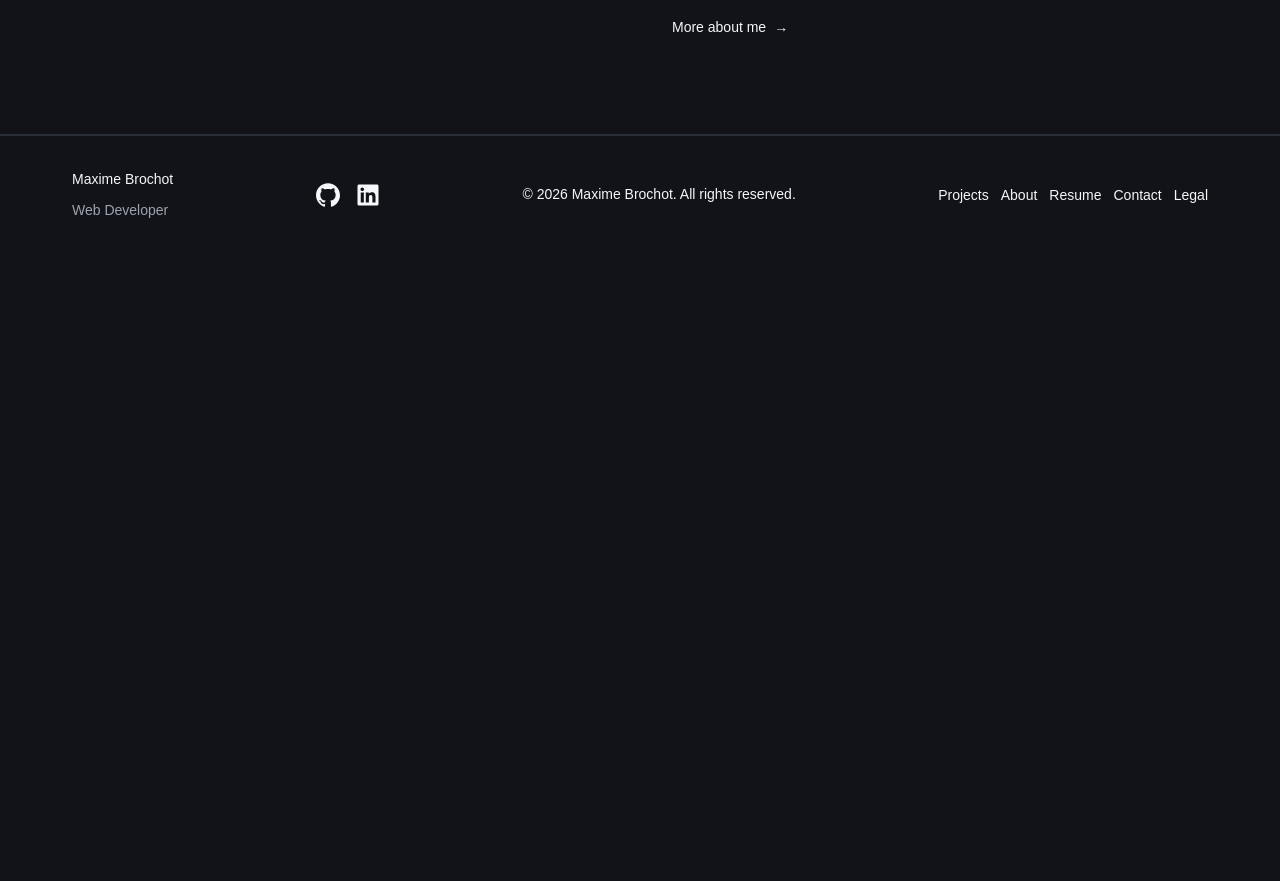
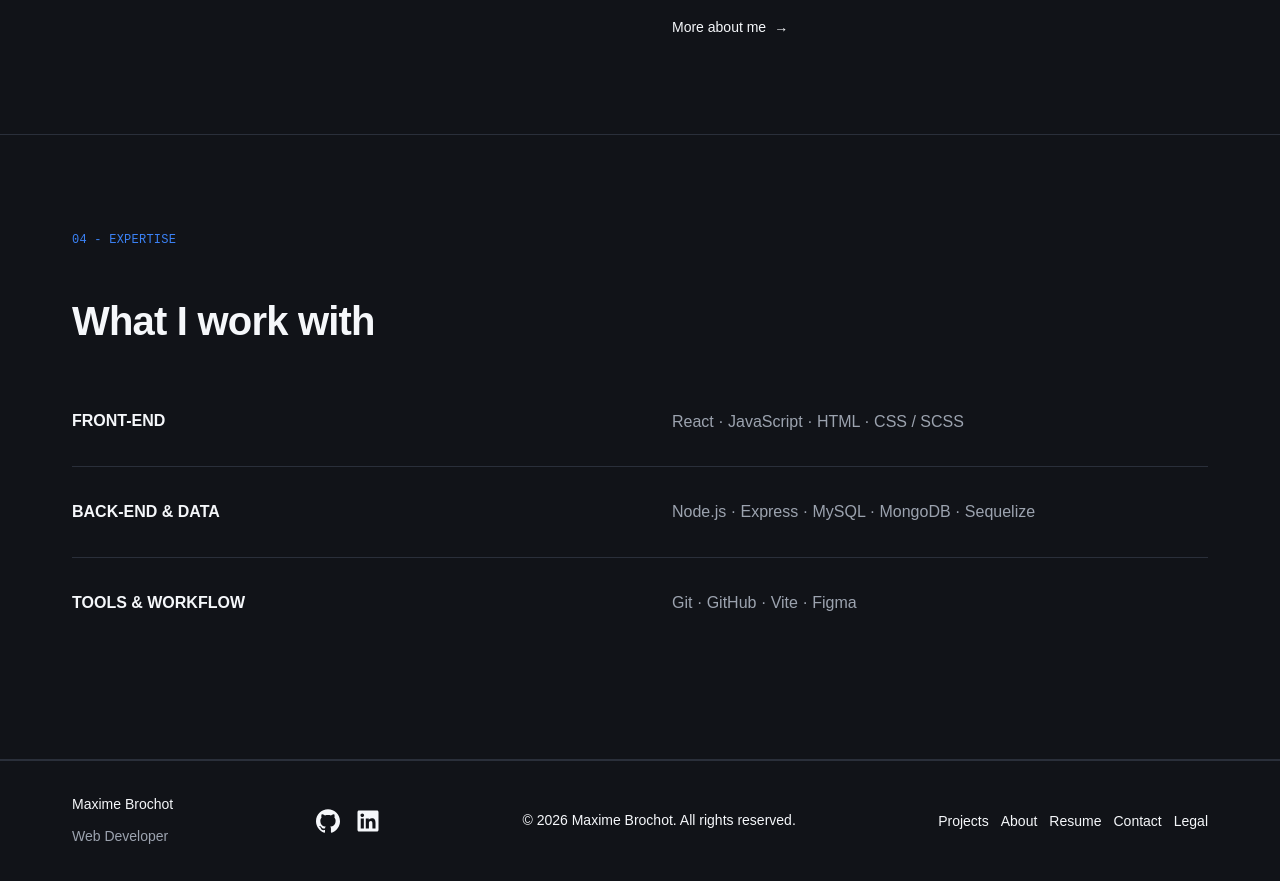
Before and after one commit to BrochotMaxime/portfolio-v2, a React (Vite) app: page / in a window 1280 px wide. Shown: the part 3020-3901 px from the top of the page. Before the commit the page ends 3275 px from the top, so only its background shows below. Built offline with nearby package versions, Linux system fonts and the light colour scheme.

Commit message:
feat: implement home expertise section (#38)

```diff
--- /dev/null
+++ b/src/components/home/ExpertiseSection.jsx
@@ -0,0 +1,45 @@
+import Container from '../layout/Container'
+import SectionLabel from '../ui/SectionLabel'
+
+// Technologies grouped by expertise category
+const expertiseCategories = [
+  {
+    title: 'Front-end',
+    technologies: ['React', 'JavaScript', 'HTML', 'CSS / SCSS'],
+  },
+  {
+    title: 'Back-end & Data',
+    technologies: ['Node.js', 'Express', 'MySQL', 'MongoDB', 'Sequelize'],
+  },
+  {
+    title: 'Tools & Workflow',
+    technologies: ['Git', 'GitHub', 'Vite', 'Figma'],
+  },
+]
+
+function ExpertiseSection() {
+  return (
+    <section className="expertise" aria-labelledby="expertise-title">
+      <Container>
+        <SectionLabel number="04" label="EXPERTISE" />
+
+        <h2 id="expertise-title" className="expertise__title">
+          What I work with
+        </h2>
+
+        {/* Expertise categories */}
+        <dl className="expertise__list">
+          {expertiseCategories.map(({ title, technologies }) => (
+            <div className="expertise__item" key={title}>
+              <dt className="expertise__category">{title}</dt>
+
+              <dd className="expertise__technologies">{technologies.join(' · ')}</dd>
+            </div>
+          ))}
+        </dl>
+      </Container>
+    </section>
+  )
+}
+
+export default ExpertiseSection
--- a/src/pages/Home.jsx
+++ b/src/pages/Home.jsx
@@ -1,6 +1,7 @@
 import HeroSection from '../components/home/HeroSection'
 import SelectedProjectsSection from '../components/home/SelectedProjectsSection'
 import AboutSection from '../components/home/AboutSection'
+import ExpertiseSection from '../components/home/ExpertiseSection'
 
 function Home() {
   return (
@@ -8,6 +9,7 @@ function Home() {
       <HeroSection />
       <SelectedProjectsSection />
       <AboutSection />
+      <ExpertiseSection />
     </>
   )
 }
--- /dev/null
+++ b/src/styles/components/home/_expertise-section.scss
@@ -0,0 +1,77 @@
+@use '../../abstracts' as a;
+
+.expertise {
+  padding-block: a.$space-7;
+  border-bottom: 1px solid a.$color-border;
+
+  &__title {
+    margin-top: a.$space-7;
+    color: a.$color-text-primary;
+    font-family: a.$font-heading;
+    font-size: clamp(1.75rem, 6vw, 2.25rem);
+    font-weight: 700;
+    line-height: 1.2;
+    letter-spacing: -0.02em;
+  }
+
+  &__list {
+    margin-top: a.$space-7;
+  }
+
+  &__item {
+    display: grid;
+    grid-template-columns: minmax(0, 1fr);
+    gap: a.$space-4;
+    padding-block: a.$space-5;
+
+    &:first-child {
+      padding-top: 0;
+    }
+
+    &:not(:last-child) {
+      border-bottom: 1px solid a.$color-border;
+    }
+  }
+
+  &__category {
+    color: a.$color-text-primary;
+    font-family: a.$font-heading;
+    font-weight: 700;
+    text-transform: uppercase;
+  }
+
+  &__technologies {
+    min-width: 0;
+    margin: 0;
+    color: a.$color-text-secondary;
+    line-height: 1.6;
+  }
+
+  @include a.tablet {
+    padding-block: a.$space-8;
+
+    &__title {
+      font-size: clamp(2rem, 4vw, 2.5rem);
+    }
+
+    &__item {
+      grid-template-columns: minmax(0, 1fr) minmax(0, 1.5fr);
+      align-items: center;
+      gap: a.$space-6;
+      padding-block: a.$space-6;
+    }
+  }
+
+  @include a.desktop {
+    padding-block: a.$space-9;
+
+    &__list {
+      margin-top: a.$space-8;
+    }
+
+    &__item {
+      grid-template-columns: minmax(0, 1fr) minmax(0, 1fr);
+      gap: a.$space-8;
+    }
+  }
+}
--- a/src/styles/main.scss
+++ b/src/styles/main.scss
@@ -15,3 +15,4 @@
 @use 'components/home/hero-section';
 @use 'components/home/selected-projects-section';
 @use 'components/home/about-section';
+@use 'components/home/expertise-section';
```
